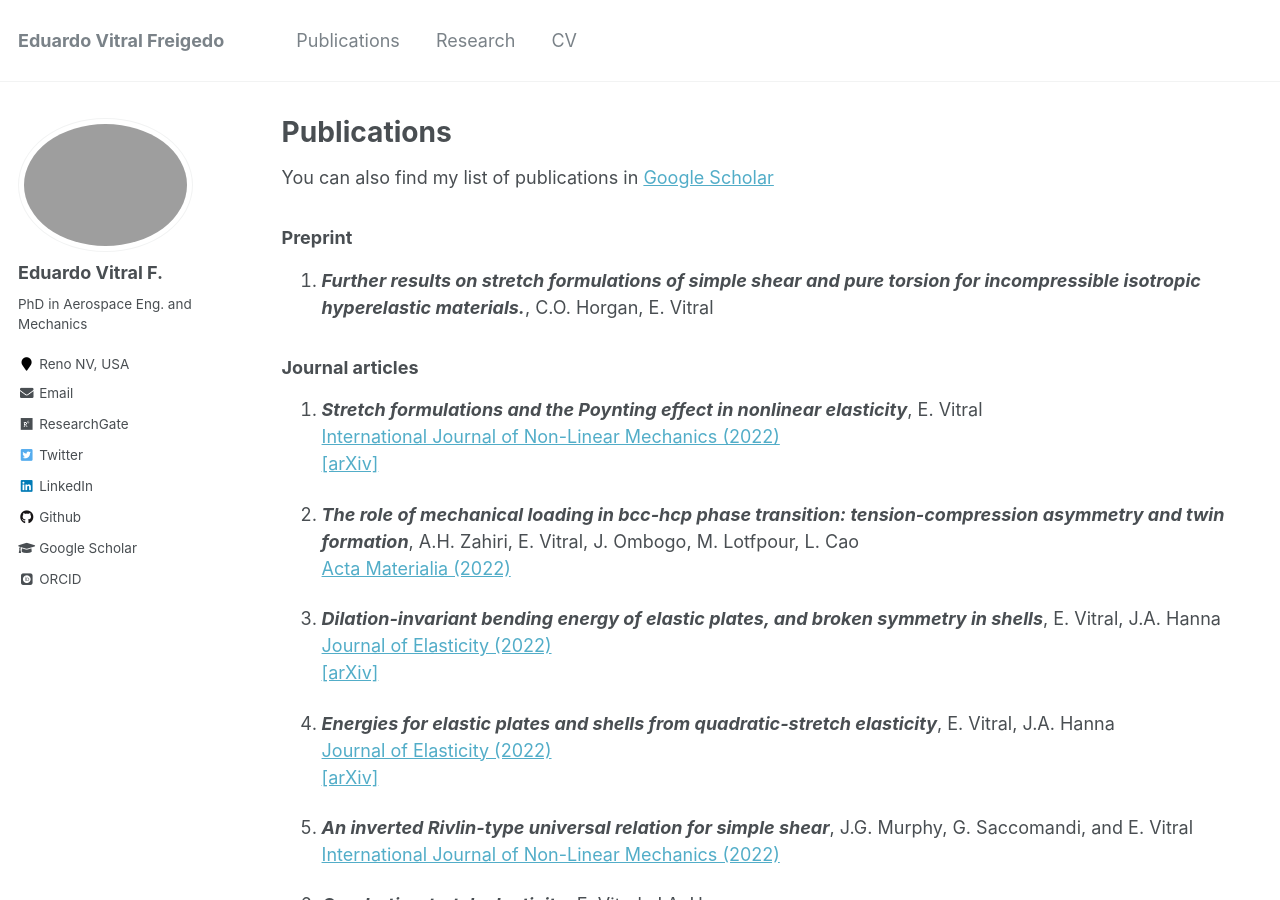
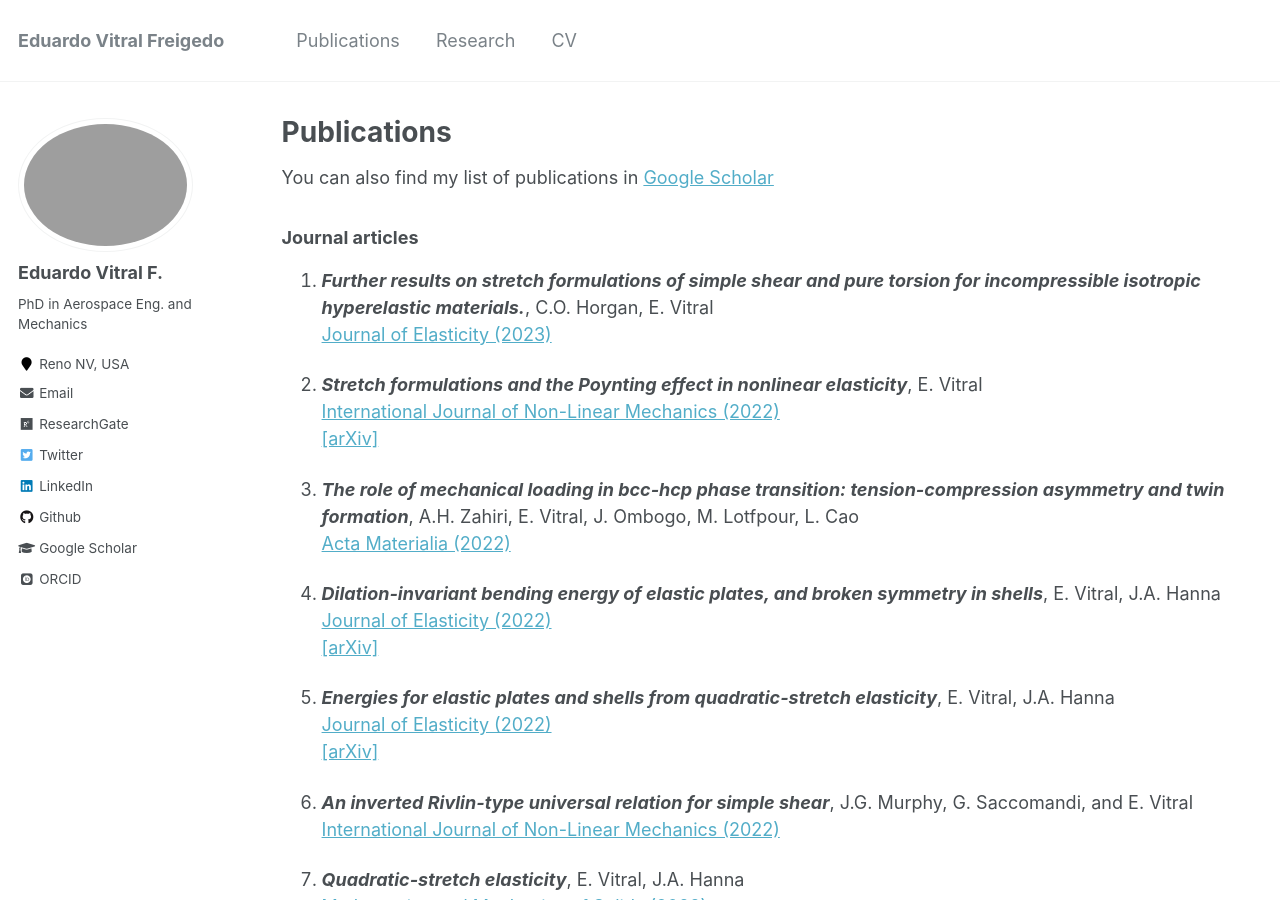
Before and after one commit to evitral/evitral.github.io, a Jekyll site: the page built from _pages/publications.md, in a window 1280 px wide and 900 px high. Built offline with Jekyll 4.4.1, drawn with Linux system fonts in a browser that asks for light colours; some web fonts are replaced.

Commit message:
joe 2023

```diff
--- a/_pages/publications.md
+++ b/_pages/publications.md
@@ -19,73 +19,73 @@ author_profile: true
 
 You can also find my list of publications in [Google Scholar](https://scholar.google.com/citations?user=fP9lSWsAAAAJ&hl=en)
 
-### Preprint
-
-1. _**Further results on stretch formulations of simple shear and pure torsion for incompressible isotropic hyperelastic materials.**_,
-C.O.&#160;Horgan, E.&#160;Vitral
 
 ### Journal articles
 
-1. _**Stretch formulations and the Poynting effect in nonlinear elasticity**_,
+1. _**Further results on stretch formulations of simple shear and pure torsion for incompressible isotropic hyperelastic materials.**_,
+C.O.&#160;Horgan, E.&#160;Vitral <br />
+[Journal of Elasticity (2023)](https://link.springer.com/article/10.1007/s10659-022-09980-7)
+
+2. _**Stretch formulations and the Poynting effect in nonlinear elasticity**_,
 E.&#160;Vitral <br />
 [International Journal of Non-Linear Mechanics (2022)](https://doi.org/10.1016/j.ijnonlinmec.2022.104293) <br />
 [[arXiv]](https://arxiv.org/abs/2206.00764)
 
-2. _**The role of mechanical loading in bcc-hcp phase transition: tension-compression asymmetry and twin formation**_,
+3. _**The role of mechanical loading in bcc-hcp phase transition: tension-compression asymmetry and twin formation**_,
 A.H.&#160;Zahiri, E.&#160;Vitral, J.&#160;Ombogo, M.&#160;Lotfpour, L.&#160;Cao <br />
 [Acta Materialia (2022)](https://www.sciencedirect.com/science/article/abs/pii/S1359645422007558)
 
-3. _**Dilation-invariant bending energy of elastic plates, and broken symmetry in shells**_,
+4. _**Dilation-invariant bending energy of elastic plates, and broken symmetry in shells**_,
 E.&#160;Vitral, J.A.&#160;Hanna <br />
 [Journal of Elasticity (2022)](https://link.springer.com/article/10.1007/s10659-022-09894-4) <br />
 [[arXiv]](https://arxiv.org/abs/2111.01349)
 
-4. _**Energies for elastic plates and shells from quadratic-stretch elasticity**_,
+5. _**Energies for elastic plates and shells from quadratic-stretch elasticity**_,
 E.&#160;Vitral, J.A.&#160;Hanna <br />
 [Journal of Elasticity (2022)](https://link.springer.com/article/10.1007/s10659-022-09895-3) <br />
 [[arXiv]](https://arxiv.org/abs/2201.05608)
 
-5. _**An inverted Rivlin-type universal relation for simple shear**_,
+6. _**An inverted Rivlin-type universal relation for simple shear**_,
 J.G.&#160;Murphy, G.&#160;Saccomandi, and E.&#160;Vitral <br />
 [International Journal of Non-Linear Mechanics (2022)](https://www.sciencedirect.com/science/article/pii/S002074622200004X)
 
-6. _**Quadratic-stretch elasticity**_,
+7. _**Quadratic-stretch elasticity**_,
 E.&#160;Vitral, J.A.&#160;Hanna <br />
 [Mathematics and Mechanics of Solids (2022)](https://journals.sagepub.com/doi/abs/10.1177/10812865211022417?ai=1gvoi&mi=3ricys&af=R) <br />
 [[arXiv]](https://arxiv.org/abs/2104.11714)
 
-7. _**Numerical scheme for solving the nonuniformly forced cubic and quintic Swift-Hohenberg equations strictly respecting the Lyapunov functional**_,
+8. _**Numerical scheme for solving the nonuniformly forced cubic and quintic Swift-Hohenberg equations strictly respecting the Lyapunov functional**_,
 D.L.&#160;Coelho, E.&#160;Vitral, J.&#160;Pontes, and N.&#160;Mangiavacchi <br />
 [Journal of Computational and Applied Mathematics (2022)](https://www.sciencedirect.com/science/article/pii/S0377042721005938) <br />
 [[arXiv]](https://arxiv.org/abs/2007.16080)
 
-8. _**Stripe patterns orientation resulting from nonuniform forcings
+9. _**Stripe patterns orientation resulting from nonuniform forcings
 and other competitive effects in the Swift-Hohenberg dynamics**_,
 D.L.&#160;Coelho, E.&#160;Vitral, J.&#160;Pontes, and N.&#160;Mangiavacchi <br />
 [Physica D (2021)](https://www.sciencedirect.com/science/article/abs/pii/S0167278921001573) <br />
 [[arXiv]](https://arxiv.org/abs/2008.00319)
 
-9. _**Phase-field model for a weakly compressible soft layered material: morphological transitions on smectic-isotropic interfaces**_,
+10. _**Phase-field model for a weakly compressible soft layered material: morphological transitions on smectic-isotropic interfaces**_,
 E.&#160;Vitral, P.H.&#160;Leo, and J.&#160;Viñals <br />
 [Soft Matter (2021)](https://pubs.rsc.org/en/content/articlelanding/2021/sm/d1sm00488c#!divAbstract) <br />
 [[arXiv]](https://arxiv.org/abs/2103.16734)
 
-10. _**Spiral defect chaos in Rayleigh-Bénard convection: Asymptotic and numerical studies of azimuthal flows induced by rotating spirals**_,
+11. _**Spiral defect chaos in Rayleigh-Bénard convection: Asymptotic and numerical studies of azimuthal flows induced by rotating spirals**_,
 E.&#160;Vitral, S.&#160;Mukherjee, P.H.&#160;Leo, J.&#160;Viñals, M.R.&#160;Paul, and Z-F.&#160;Huang <br />
 [Physical Review Fluids 5, 093501 (2020)](https://journals.aps.org/prfluids/abstract/10.1103/PhysRevFluids.5.093501) <br />
 [[arXiv]](https://arxiv.org/abs/2006.00147)
 
-11. _**Model of the dynamics of an interface between a smectic phase and an isotropic phase of different density**_,
+12. _**Model of the dynamics of an interface between a smectic phase and an isotropic phase of different density**_,
 E.&#160;Vitral, P.H.&#160;Leo, and J.&#160;Viñals <br />
 [Physical Review Fluids 5, 073302 (2020)](https://journals.aps.org/prfluids/abstract/10.1103/PhysRevFluids.5.073302) <br />
 [[arXiv]](https://arxiv.org/abs/2007.15804)
 
-12. _**Role of Gaussian curvature on local equilibrium and dynamics of smectic-isotropic interfaces**_,
+13. _**Role of Gaussian curvature on local equilibrium and dynamics of smectic-isotropic interfaces**_,
 E.&#160;Vitral, P.H.&#160;Leo, and J.&#160;Viñals <br />
 [Physical Review E 100, 032805 (2019)](https://journals.aps.org/pre/abstract/10.1103/PhysRevE.100.032805) <br />
 [[arXiv]](https://arxiv.org/abs/1910.00488)
 
-13. _**Nano-patterning of surfaces by ion sputtering: Numerical study of the anisotropic damped Kuramoto-Sivashinsky equation**_,
+14. _**Nano-patterning of surfaces by ion sputtering: Numerical study of the anisotropic damped Kuramoto-Sivashinsky equation**_,
 E.&#160;Vitral, D.&#160;Walgraef, J.&#160;Pontes, G.R.&#160;Anjos, and N.&#160;Mangiavacchi <br />
 [Computational Materials Science 146, 193 (2018)](https://www.sciencedirect.com/science/article/abs/pii/S0927025618300405) <br />
 [[arXiv]](https://arxiv.org/abs/2104.14104) <br />
```
Also changed, not shown: 2 other files.
